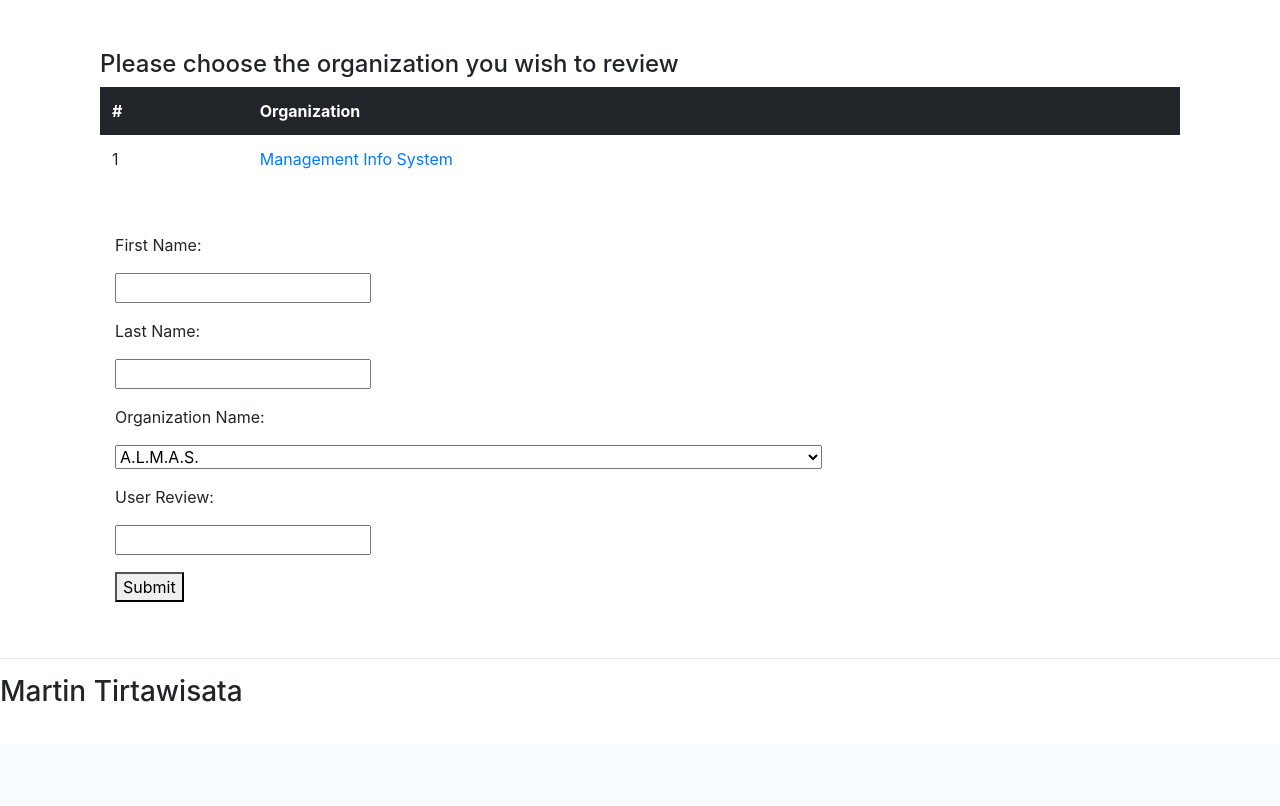
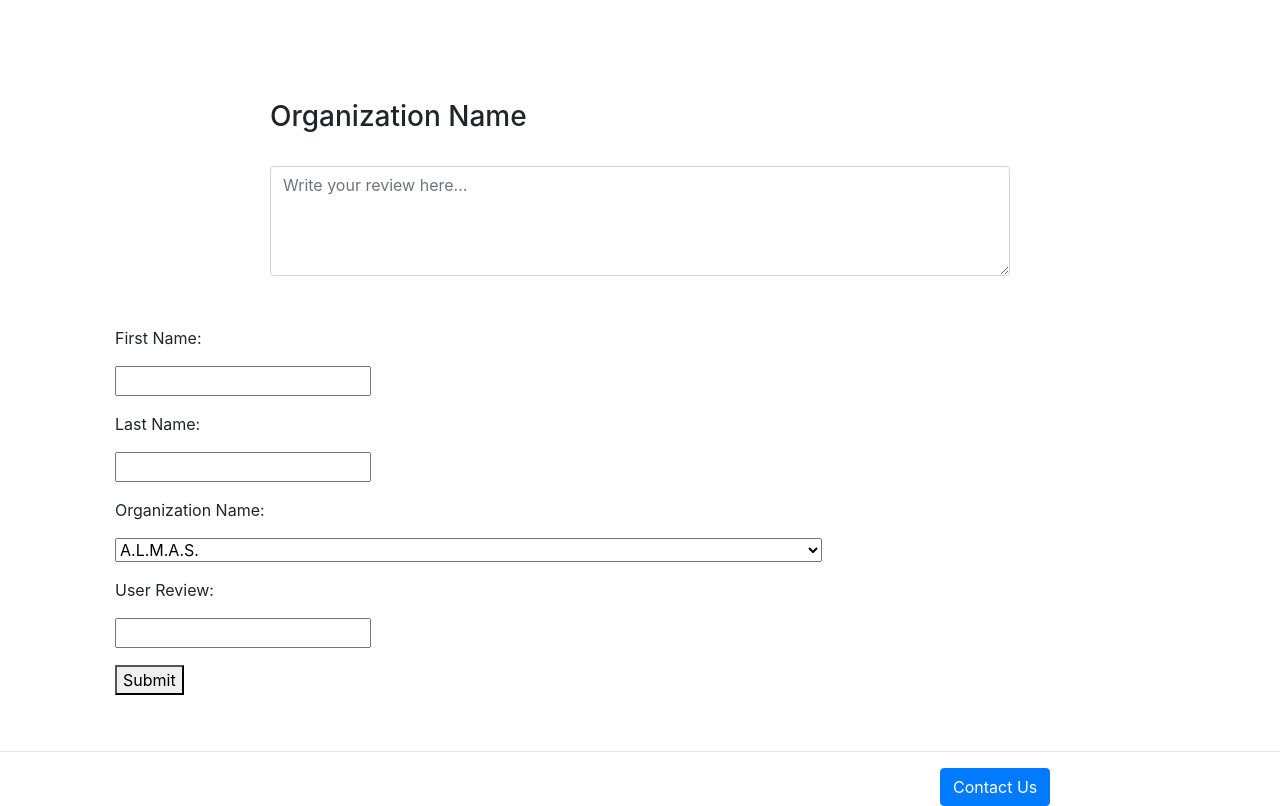
Before and after one commit to MartinTirtawisata/Project-BUS-92, a Flask app: page /reviews-home in a window 1280 px wide. Shown: the part 56-862 px from the top of the page. Before the commit the page ends 758 px from the top, so only its background shows below. Run offline with Flask 2, Linux system fonts and the light colour scheme; a user stored in the database is signed in; data comes from the database, SQL or seed files in the repository; some libraries are stand-ins or nearby versions.

```diff
--- a/my_app/templates/base.html
+++ b/my_app/templates/base.html
@@ -5,11 +5,13 @@
 <head>
   <!-- blocks are used and remained empty so that child templates can overide it.  -->
   {% block head %}
-  <!-- styles -->
+  <meta name="viewport" content="width=device-width, initial-scale=1">
   <!-- <link rel="stylesheet" type="text/css" href ="{{url_for('static',filename = 'base.css')}}" /> -->
-  <link rel="stylesheet" href="https://cdnjs.cloudflare.com/ajax/libs/font-awesome/4.7.0/css/font-awesome.min.css">
+  <!-- <link rel="stylesheet" href="https://cdnjs.cloudflare.com/ajax/libs/font-awesome/4.7.0/css/font-awesome.min.css"> -->
   <link rel="stylesheet" href="https://stackpath.bootstrapcdn.com/bootstrap/4.1.1/css/bootstrap.min.css" integrity="sha384-WskhaSGFgHYWDcbwN70/dfYBj47jz9qbsMId/iRN3ewGhXQFZCSftd1LZCfmhktB" crossorigin="anonymous">
-  <!-- Title: the name of the website put on the tabs -->
+  <script src="https://ajax.googleapis.com/ajax/libs/jquery/3.3.1/jquery.min.js"></script>
+  <script src="https://cdnjs.cloudflare.com/ajax/libs/popper.js/1.14.0/umd/popper.min.js"></script>
+  <script src="https://maxcdn.bootstrapcdn.com/bootstrap/4.1.0/js/bootstrap.min.js"></script>
   <title> {% block title %}{% endblock %}</title>
   {% endblock %}
 </head>
@@ -58,7 +60,15 @@
   </div>
   <div class="footer">
     <hr>
-    <h3>Martin Tirtawisata</h3>
+    <div class="container">
+      <div class="row">
+        <div class="col-sm-9">
+        </div>
+        <div class="col-sm-2">
+          <a href="{{url_for('app.contact_us')}}"><button class="btn btn-primary">Contact Us</button></a>
+        </div>
+      </div>
+    </div>
   </div>
   <!-- /.container -->
   <!-- scripts -->
--- a/my_app/templates/organization.html
+++ b/my_app/templates/organization.html
@@ -1,7 +1,11 @@
 {% extends "base.html" %}
 
 {% block head %}
+  <meta name="viewport" content="width=device-width, initial-scale=1">
   <link rel="stylesheet" href="https://stackpath.bootstrapcdn.com/bootstrap/4.1.1/css/bootstrap.min.css" integrity="sha384-WskhaSGFgHYWDcbwN70/dfYBj47jz9qbsMId/iRN3ewGhXQFZCSftd1LZCfmhktB" crossorigin="anonymous">
+  <script src="https://ajax.googleapis.com/ajax/libs/jquery/3.3.1/jquery.min.js"></script>
+  <script src="https://cdnjs.cloudflare.com/ajax/libs/popper.js/1.14.0/umd/popper.min.js"></script>
+  <script src="https://maxcdn.bootstrapcdn.com/bootstrap/4.1.0/js/bootstrap.min.js"></script>
   <link rel="stylesheet" type="text/css" href ="{{url_for('static',filename = 'main_table.css')}}" />
 {% endblock %}
 
--- a/my_app/templates/reviewpage.html
+++ b/my_app/templates/reviewpage.html
@@ -7,28 +7,26 @@
 {% endblock %}
 
 {% block content %}
-
-<!-- Review List Section -->
-<!-- Must create a seperate page for review page and review list -->
-
-<div class="container">                                                   <h4>Please choose the organization you wish to review</h4>
-  <div class="table-responsive-sm table-hover table-borderless">
-    <table class="table">
-      <thead class="thead-dark">
-        <tr>
-          <th>#</th>
-          <th>Organization</th>
-        </tr>
-      </thead>
-      <tbody>
-      	  <tr>
-            <td>1</td>
-            <td><a href="#">Management Info System</a></td>
-          </tr>
-      </tbody>
-    </table>
+<div class="container-fluid" style="margin-top:100px;">
+  <div class="row">
+    <div class="col-sm-2">
+    </div>
+    <div class="col-sm-8">
+      <div class="row">
+        <h3> Organization Name </h3>
+      </div>
+      <br>
+      <div class="row">
+        <label for="#reviewtext" class="sr-only">reviewtext</label>
+        <textarea class="form-control" id="reviewtext" rows="4" type="text" placeholder="Write your review here..."></textarea>
+      </div>
+    </div>
+    <div class="col-sm-2">
+    </div>
   </div>
 </div>
+
+
 
 <div class="container-fluid" style="margin-top:50px">
   <form class="form-horizontal" method="POST">
@@ -65,19 +63,5 @@
   </form>
 </div>
 <br>
-<!-- <div class="container-fluid">
-  <ol>
-    {% for index in review_list %}
-      <fieldset class="output">
-        <li><strong>{{ index[0] }}. {{ index[1]}} {{index[2]}}</strong> Reviewed the club: <strong>{{ index[3] }}:</strong>
-          <br>{{ index[4] }}<a>
-           <tr>
-           <a class="edit" href="http://127.0.0.1:5000/review_edit/{{ index[0] }}"> Edit </a>
-           <a class="edit" href={{url_for('app.review_delete', key = index[0])}}> Delete </a>
-           </tr>
-        </li>
-      </fieldset><br>
-    {% endfor %}
-  </ol>
-</div> -->
+
 {% endblock %}
--- a/my_app/views/views.py
+++ b/my_app/views/views.py
@@ -11,16 +11,21 @@ import my_app.views.views_user as vu
 import my_app.views.views_decorator as vd
 
 
-#1 -------------------- Homepage Section --------------------
+#1 -------------------- Base Section --------------------
 # ----- base handler -----
 @my_app.route('/')
 def base():
     return render_template("homepage.html")
 
+@my_app.route('/contact_us')
+def contact_us():
+    return render_template("contact_us.html")
+#1 -------------------- Homepage Section --------------------
 # ----- homepage handler -----
 @my_app.route('/home')
 def home():
     return render_template("homepage.html")
+
 
 #2 -------------------- Organization Section --------------------
 # ----- Organization List Handler -----
```
Also changed, not shown: my_app/templates/contact_us.html (added, +31 -0 lines), my_app/templates/homepage.html (+5 -2 lines), my_app/templates/login.html (+5 -3 lines), my_app/templates/organization_detail.html (+9 -5 lines), my_app/templates/reviewlist.html (added, +32 -0 lines), my_app/templates/sign_up.html (+5 -2 lines), my_app/templates/checkout_form.html (added), my_app/templates/club_membership_form.html (added).
